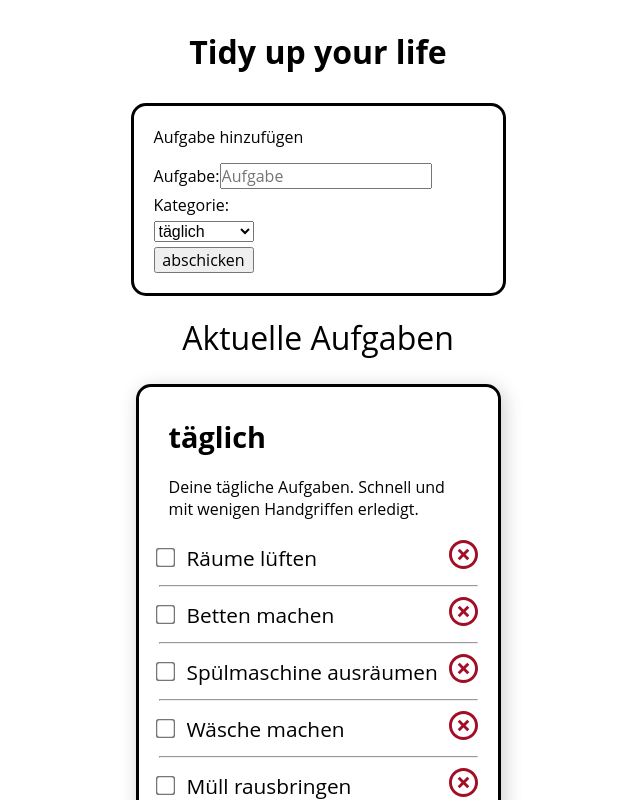
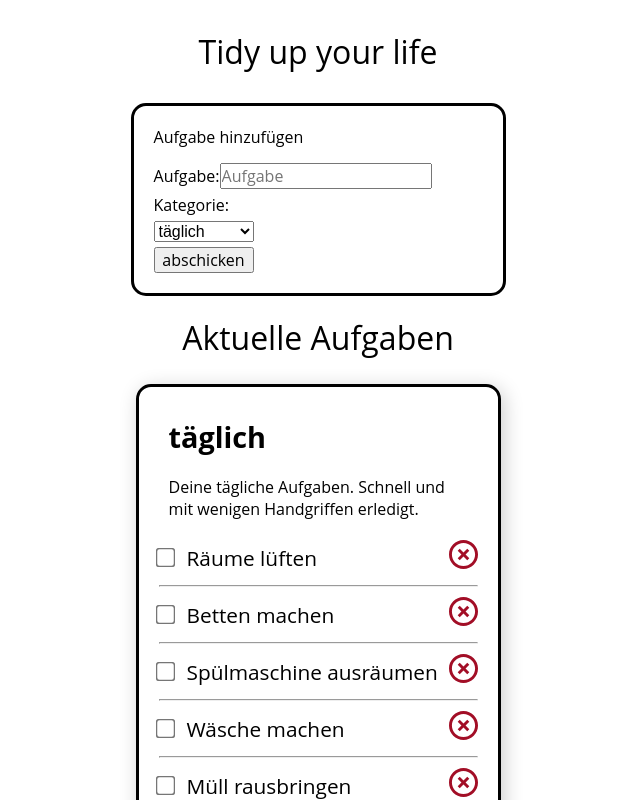
Before and after one commit to alicie232/capstone-project, a React (Create React App) app: page / in a window 1280 px wide. Shown: the top 800 px of the page, without its empty margins (322-962 px from the left). Built offline with nearby package versions, Linux system fonts and the light colour scheme.

Commit message:
add styling

```diff
--- a/src/App.js
+++ b/src/App.js
@@ -80,9 +80,7 @@ export default function App() {
 
   return (
     <>
-      <StyledHeader>
-        <h1 id="top">Tidy up your life</h1>
-      </StyledHeader>
+      <StyledHeader>Tidy up your life</StyledHeader>
       <NewTodoForm insertNewTodo={insertNewTodo} />
       <HomePage
         todos={todos}
@@ -98,4 +96,5 @@ export default function App() {
 const StyledHeader = styled.header`
   margin: 30px;
   text-align: center;
+  font-size: 2rem;
 `;
```
